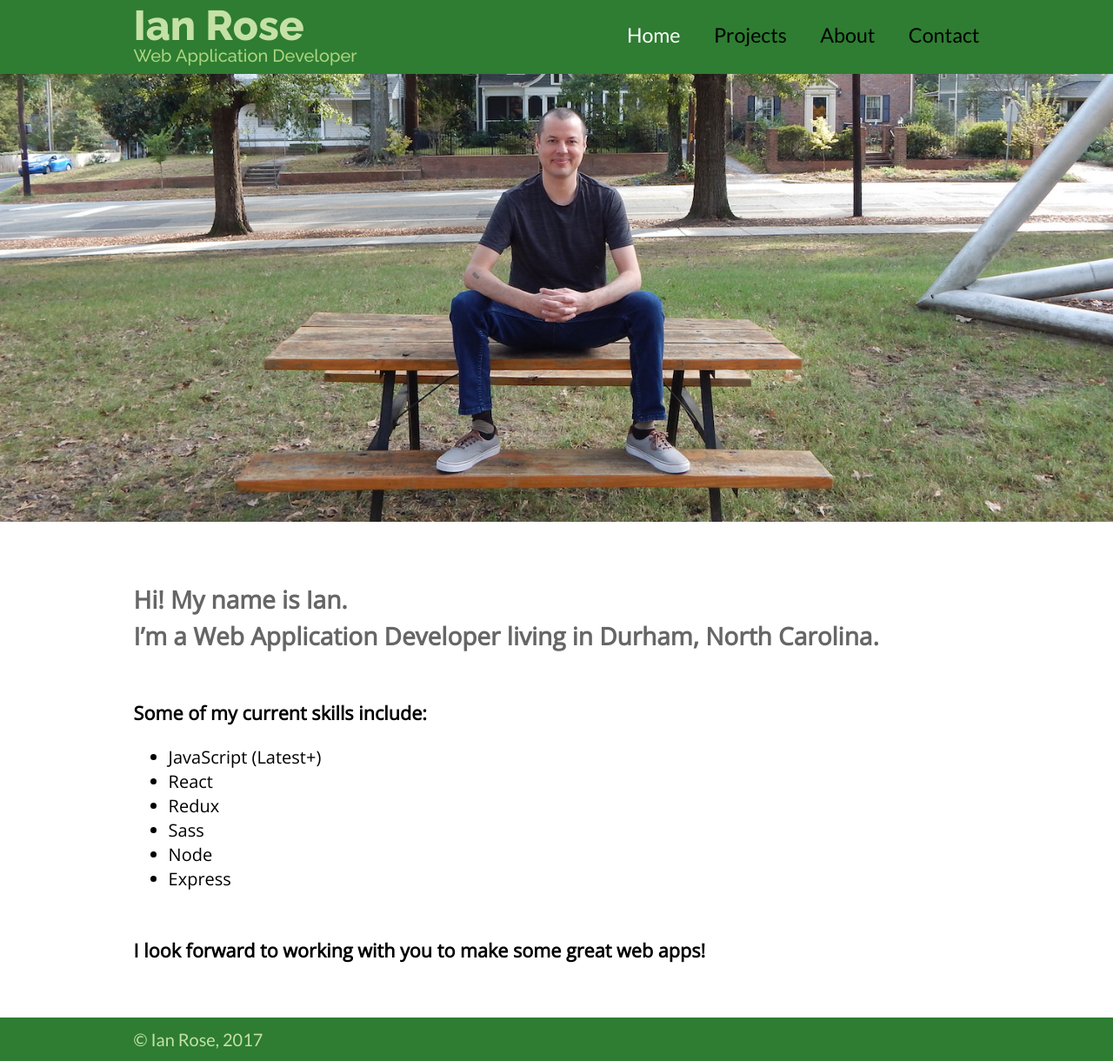
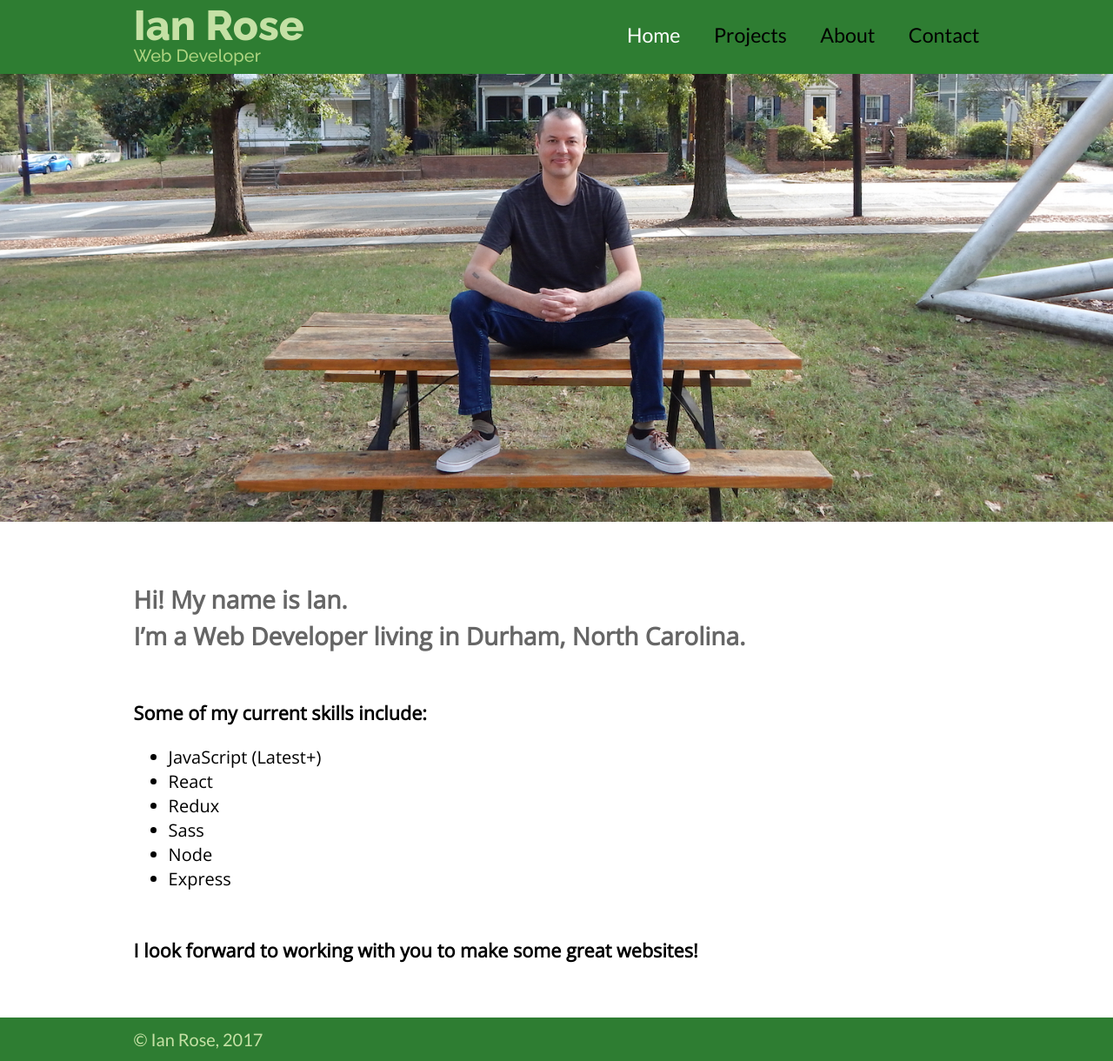
Before and after one commit to ianrosedev/Personal-Website, a React (Create React App) app: page / in a window 1280 px wide. Shown: the whole page at 87% size. Built offline with nearby package versions, Linux system fonts and the light colour scheme.

Commit message:
Added a different title for each page + wording tweaks

```diff
--- a/package.json
+++ b/package.json
@@ -11,6 +11,7 @@
     "npm-run-all": "^4.1.1",
     "react": "^16.0.0",
     "react-dom": "^16.0.0",
+    "react-helmet": "^5.2.0",
     "react-router-dom": "^4.2.2",
     "react-scripts": "1.0.14"
   },
--- a/public/index.html
+++ b/public/index.html
@@ -4,7 +4,7 @@
     <meta charset="utf-8">
     <meta name="viewport" content="width=device-width, initial-scale=1, shrink-to-fit=no">
     <meta name="theme-color" content="#2e7d32">
-    <meta name="description" content="I’m a Web Application Developer living in Durham, North Carolina. I look forward to working with you to make some great web apps!">
+    <meta name="description" content="I’m a Web Developer living in Durham, North Carolina. I look forward to working with you to make some great websites!">
     <link rel="manifest" href="%PUBLIC_URL%/manifest.json">
     <link rel="shortcut icon" href="%PUBLIC_URL%/favicon.png">
     <title>Ian Rose &ndash; Web Application Developer</title>
--- a/src/components/About/About.js
+++ b/src/components/About/About.js
@@ -1,9 +1,13 @@
 import React from 'react';
+import { Helmet } from 'react-helmet';
 import ContentCentered from '../ContentCentered/ContentCentered';
 import ImageMedium from '../ImageMedium/ImageMedium';
 
 const About = () => (
   <div className='about'>
+    <Helmet defer={false}>
+      <title>Ian Rose &ndash; About</title>
+    </Helmet>
     <ContentCentered>
       <h1>A Little About Me</h1>
       <ImageMedium
--- a/src/components/Contact/Contact.js
+++ b/src/components/Contact/Contact.js
@@ -1,9 +1,13 @@
 import React from 'react';
+import { Helmet } from 'react-helmet';
 import ContentCentered from '../ContentCentered/ContentCentered';
 import ImageJumbo from '../ImageJumbo/ImageJumbo';
 
-const About = () => (
-  <div className='about'>
+const Contact = () => (
+  <div className='contact'>
+    <Helmet defer={false}>
+      <title>Ian Rose &ndash; Contact</title>
+    </Helmet>
     <ContentCentered>
       <h1>Get in Touch</h1>
       <ImageJumbo
@@ -23,4 +27,4 @@ const About = () => (
   </div>
 );
 
-export default About;
+export default Contact;
--- a/src/components/Header/Header.js
+++ b/src/components/Header/Header.js
@@ -6,7 +6,7 @@ const Header = () => (
   <header className='header'>
     <div className='heading'>
       <h1>Ian Rose</h1>
-      <span className='sub-heading'>Web Application Developer</span>
+      <span className='sub-heading'>Web Developer</span>
     </div>
     <NavBar />
   </header>
--- a/src/components/Home/Home.js
+++ b/src/components/Home/Home.js
@@ -1,10 +1,14 @@
 import React from 'react';
+import { Helmet } from 'react-helmet';
 import ContentCentered from '../ContentCentered/ContentCentered';
 import ImageJumbo from '../ImageJumbo/ImageJumbo';
 import './Home.css';
 
 const Home = () => (
   <div className='home'>
+    <Helmet defer={false}>
+      <title>Ian Rose &ndash; Web Developer</title>
+    </Helmet>
     <ImageJumbo
       image={require('../../media/images/ian-on-bench.jpg')}
       alt='Ian on bench'
@@ -12,7 +16,7 @@ const Home = () => (
     <ContentCentered>
       <h1>Hi! My name is Ian.<br />
         <span className='home-intro-about'>
-          I’m a Web Application Developer living in Durham, North Carolina.
+          I’m a Web Developer living in Durham, North Carolina.
         </span>
       </h1>
       <h3>Some of my current skills include:</h3>
@@ -24,7 +28,7 @@ const Home = () => (
         <li>Node</li>
         <li>Express</li>
       </ul>
-      <h3>I look forward to working with you to make some great web apps!</h3>
+      <h3>I look forward to working with you to make some great websites!</h3>
     </ContentCentered>
   </div>
 );
--- a/src/components/Projects/Projects.js
+++ b/src/components/Projects/Projects.js
@@ -1,10 +1,14 @@
 import React from 'react';
+import { Helmet } from 'react-helmet';
 import ContentCentered from '../ContentCentered/ContentCentered';
 import ImageWithCaption from '../ImageWithCaption/ImageWithCaption';
 import './Projects.css';
 
 const Projects = () => (
   <div className='projects'>
+    <Helmet defer={false}>
+      <title>Ian Rose &ndash; Projects</title>
+    </Helmet>
     <ContentCentered>
       <h1>My Latest Projects</h1>
       <p>Ordered newest to oldest. Check out the GitHub repos to see the code.</p>
```
Also changed, not shown: 1 other file (tests, documents, lock files or other folders).
